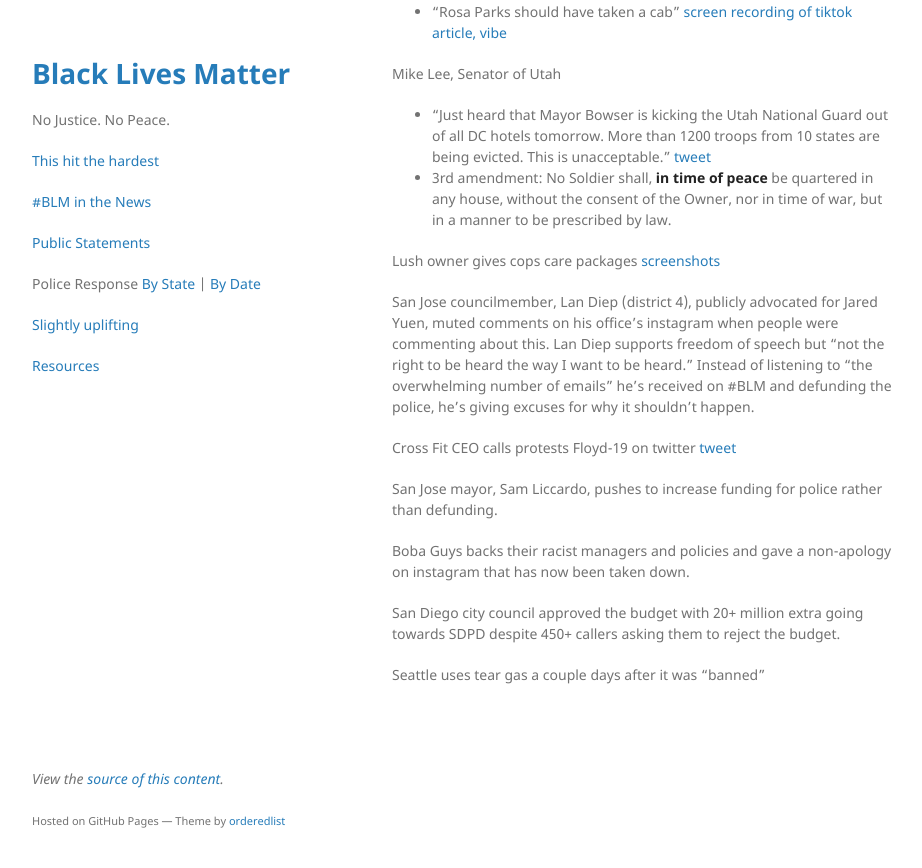
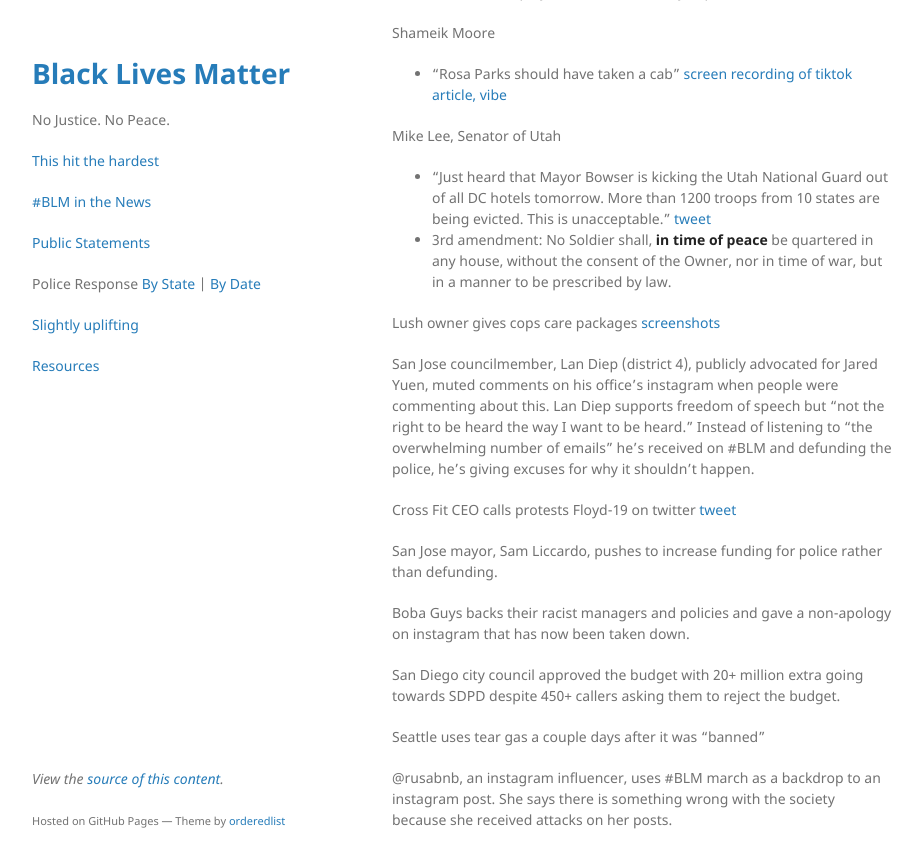
Before and after one commit to nojusticenopeace/nojusticenopeace.github.io, a Jekyll site: the page built from statements.md, in a window 1280 px wide and 900 px high, scrolled down 2413 px. Shown: the top 868 px of the window, without its empty margins (178-1100 px from the left). Built offline with Jekyll 4.4.1, drawn with Linux system fonts in a browser that asks for light colours; some of the changed text lies outside the part shown.

Commit message:
Update statements.md

```diff
--- a/statements.md
+++ b/statements.md
@@ -34,6 +34,8 @@ On the frontlines:
 ESPN's Maria Taylor [comments on tv](https://twitter.com/iam_johnw/status/1268924294006034441?s=20)
 
 Cops TV show cancelled
+
+Bon Appetit, after Adam Rapoport's resignation, is committed to highlighting BIPOC voices and seeking new BIPOC EIC.
 
 ### opposing, silence, or lipservice
 
@@ -96,3 +98,5 @@ Boba Guys backs their racist managers and policies and gave a non-apology on ins
 San Diego city council approved the budget with 20+ million extra going towards SDPD despite 450+ callers asking them to reject the budget.
 
 Seattle uses tear gas a couple days after it was "banned"
+
+@rusabnb, an instagram influencer, uses #BLM march as a backdrop to an instagram post. She says there is something wrong with the society because she received attacks on her posts.
```
